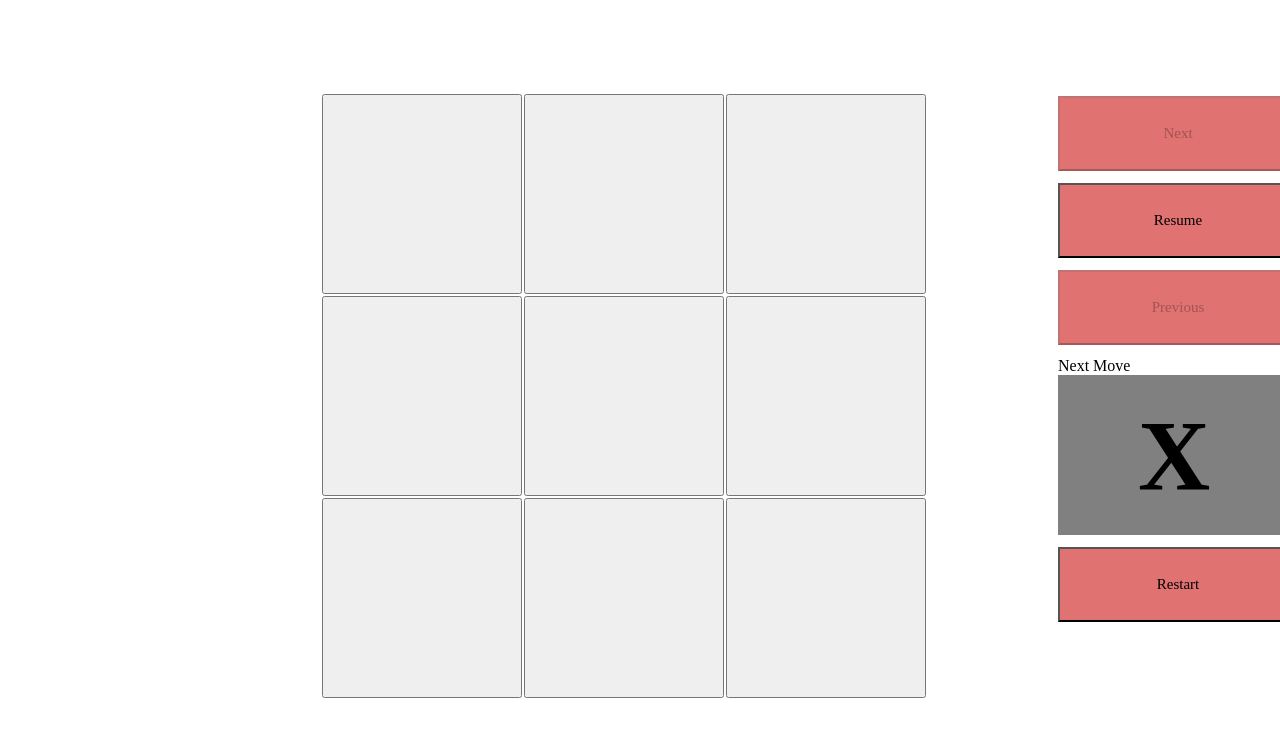
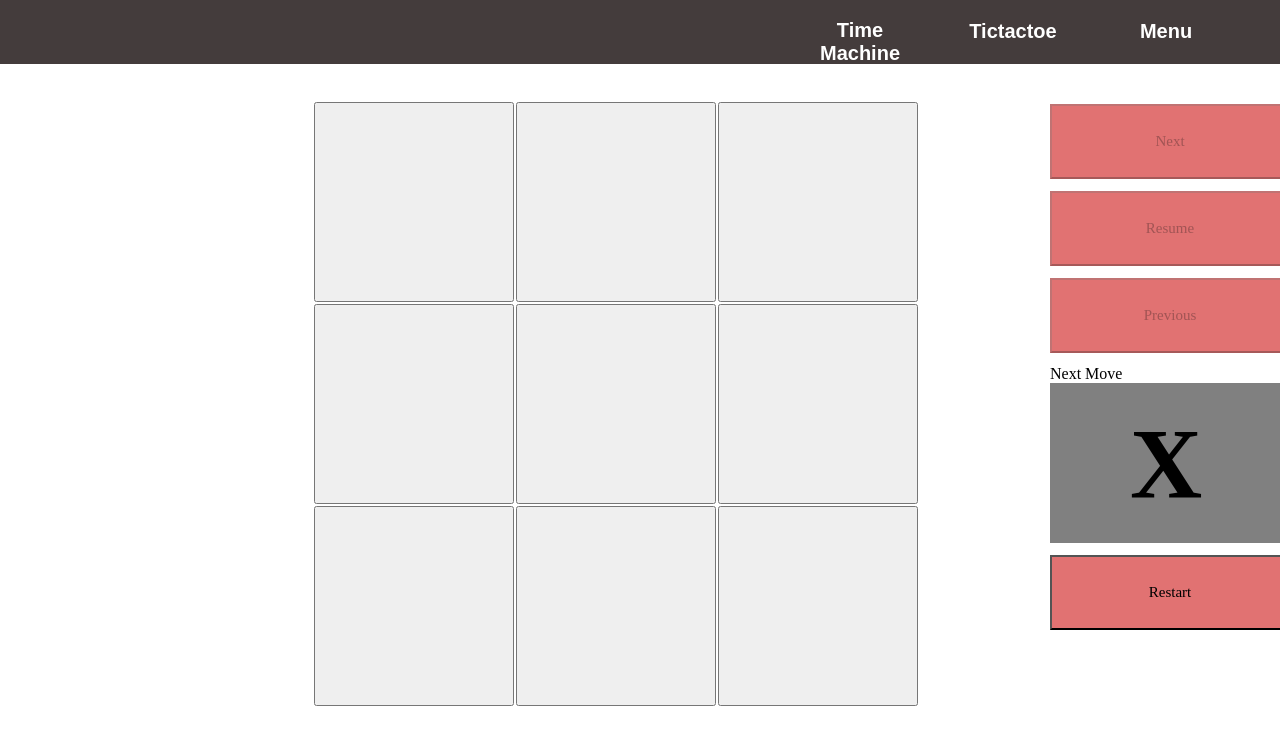
Before and after one commit to mayiPalacios/tiktaktoe-game, a React (Vite) app: page /TictacToe in a window 1280 px wide. Shown: the top 744 px of the page. Built offline with nearby package versions, Linux system fonts and the light colour scheme.

Commit message:
add navbar and replay btn and dont double tap the square button in the timemachine

```diff
--- a/src/App.tsx
+++ b/src/App.tsx
@@ -2,10 +2,12 @@ import { Routes, Route, BrowserRouter } from "react-router-dom";
 import TimeMachine from "./pages/timeMachine/timeMachine";
 import TictacToe from "./pages/ticTacToe/ticTacToe";
 import Gamemenu from "./pages/main/gameMenu";
+import Header from "./components/layout/header";
 
 function App() {
   return (
     <BrowserRouter>
+      <Header />
       <Routes>
         <Route index path="/" element={<Gamemenu />} />
         <Route path="/menu" element={<Gamemenu />} />
--- a/src/components/blocks/squareColor.tsx
+++ b/src/components/blocks/squareColor.tsx
@@ -1,11 +1,9 @@
 import { memo, useCallback, useReducer, useState } from "react";
-import usePreviousValue from "../../hooks/usePreviousValue";
 import useTimeMachine from "../../hooks/useTimeMachine";
 import { ColorObject } from "../../interfaces/InterfacesSquareColor";
 import { ColorValue } from "../../interfaces/InterfacesSquareColor";
 import reducer from "../../utils/reducer";
 import { Istate } from "../../interfaces/typeReduce";
-import TimeMachine from "../../pages/timeMachine/timeMachine";
 
 const divColors: ColorObject[] = [
   { value: "red" as ColorValue, type: "bg" },
@@ -37,10 +35,15 @@ const SquareColor = () => {
   const [state, dispatch] = useReducer(reducer, initialState);
 
   const previousCurrent = useTimeMachine<number>(currentDivIndex);
-  console.log(previousCurrent.getPreviousValue() + " getpre");
+  console.log(previousCurrent.previousvalue);
+
   const handleDivClick = (index: number) => {
-    setCurrentDivIndex(index);
-    dispatch({ type: "current", onload: { current: index } });
+    if (previousCurrent.previousvalue.includes(index)) {
+      console.log("lo siento no puede seleccionar dos veces el mismo cuadro");
+    } else {
+      setCurrentDivIndex(index);
+      dispatch({ type: "current", onload: { current: index } });
+    }
   };
 
   const handleBackClick = useCallback(() => {
--- a/src/components/blocks/squareTictactoe.tsx
+++ b/src/components/blocks/squareTictactoe.tsx
@@ -11,6 +11,9 @@ interface Iplayer {
 
 const SquareTictactoe = () => {
   const [winner, setWinner] = useState<string>("");
+  const [showAlert, setShowAlert] = useState<boolean>(false);
+  const [replay, setReplay] = useState(false);
+  const [index, setIndex] = useState(0);
   const [currentPlayer, setCurrentPlayer] = useState<Iplayer>({
     moves: Array(9).fill(""),
     whoisNext: true,
@@ -38,6 +41,7 @@ const SquareTictactoe = () => {
     if (isWinner) {
       console.log(isWinner);
       setWinner(isWinner);
+      setShowAlert(true);
     }
   }, [currentPlayer.moves]);
 
@@ -46,6 +50,7 @@ const SquareTictactoe = () => {
       if (winner !== "") {
         return;
       }
+
       const newMoves = currentPlayer.moves.slice();
       newMoves[index] = currentPlayer.whoisNext ? "X" : "O";
       setCurrentPlayer((prevPlayer) => ({
@@ -72,7 +77,7 @@ const SquareTictactoe = () => {
       type: "current",
       payload: {
         current: timeMachine.previousvalue.length - 1,
-        isAvailable: true,
+        isAvailable: false,
       },
     });
   }, [timeMachine.getPreviousValue]);
@@ -80,34 +85,77 @@ const SquareTictactoe = () => {
   const handleRestartBtn = useCallback(() => {
     setCurrentPlayer({ moves: Array(9).fill(""), whoisNext: true });
     setWinner("");
+    setReplay(false);
     dispatch({
       type: "current",
       payload: { current: 0, isAvailable: false },
     });
   }, []);
 
+  const handleReplay = useCallback(() => {
+    setReplay(true);
+    setInterval(() => {
+      setIndex((event) => {
+        if (event + 1 < timeMachine.previousvalue.length) {
+          return event + 1;
+        }
+        return event;
+      });
+    }, 500);
+  }, []);
+
   return (
     <div className="container__main">
+      {showAlert && (
+        <div className="container__alert">
+          <div className="alert__content" id="cookiesPopup">
+            <img
+              src="https://cdn-icons-png.flaticon.com/512/1021/1021100.png"
+              alt="cookies-img"
+            />
+            <p>The Winner is {winner}</p>
+            <button className="btn__accept" onClick={() => setShowAlert(false)}>
+              <h2>Amazing</h2>
+            </button>
+          </div>
+        </div>
+      )}
+
       <div className="container__square--tictactoe">
         {!available.available &&
+          !replay &&
           currentPlayer.moves.map((event, index) => (
             <button
               key={`_${index + 1}`}
               onClick={() => handleButtonClick(index)}
+              disabled={false}
             >
               {currentPlayer.moves[index]}
             </button>
           ))}
         {available.available &&
+          !replay &&
           timeMachine.previousvalue[available.current].map((event, index) => (
             <button
               key={`_${index + 1}`}
               onClick={() => handleButtonClick(index)}
+              disabled={true}
+            >
+              {event}
+            </button>
+          ))}
+        {replay &&
+          timeMachine.previousvalue[index].map((event, index) => (
+            <button
+              key={`_${index + 1}`}
+              onClick={() => handleButtonClick(index)}
+              disabled={true}
             >
               {event}
             </button>
           ))}
       </div>
+
       <div className="container__sidebar--btn">
         <button
           onClick={() => {
@@ -117,15 +165,23 @@ const SquareTictactoe = () => {
         >
           <span>Next</span>
         </button>
-        <button onClick={handleResumeBtn}>
-          <span>Resume</span>
-        </button>
+        {winner === "" ? (
+          <button onClick={handleResumeBtn} disabled={!available.available}>
+            <span>Resume</span>
+          </button>
+        ) : (
+          <button onClick={handleReplay}>
+            <span>Replay</span>
+          </button>
+        )}
+
         <button
           disabled={available.current <= 1}
           onClick={() => handlePreviousBtn()}
         >
           <span>Previous</span>
         </button>
+
         <div>
           <span>Next Move</span>
           <div id="div__next--move">
@@ -133,7 +189,7 @@ const SquareTictactoe = () => {
               {winner === "" ? (currentPlayer.whoisNext ? "X" : "O") : winner}
             </h1>
           </div>
-          <button>Restart</button>
+          <button onClick={handleRestartBtn}>Restart</button>
         </div>
       </div>
     </div>
--- /dev/null
+++ b/src/components/layout/header.tsx
@@ -0,0 +1,35 @@
+import { useNavigate } from "react-router-dom";
+
+const Header = () => {
+  const navigate = useNavigate();
+
+  const handleTimeMachine = () => {
+    navigate("/TimeMachine");
+  };
+
+  const handleTictactoe = () => {
+    navigate("/TictacToe");
+  };
+
+  const handleMenu = () => {
+    navigate("/menu");
+  };
+
+  return (
+    <div className="container__header">
+      <div>
+        <button className="header__btn" onClick={handleTimeMachine}>
+          <h2>Time Machine</h2>
+        </button>
+        <button className="header__btn" onClick={handleTictactoe}>
+          <h2>Tictactoe</h2>
+        </button>
+        <button className="header__btn" onClick={handleMenu}>
+          <h2>Menu</h2>
+        </button>
+      </div>
+    </div>
+  );
+};
+
+export default Header;
--- a/src/styles/components/_mainContainers.scss
+++ b/src/styles/components/_mainContainers.scss
@@ -1,12 +1,12 @@
 .container__main {
   display: flex;
-  margin-top: 8vh;
+  margin-top: 1vh;
   margin-left: 12vw;
 }
 
 .container__game--menu {
   display: flex;
-  margin-top: 30vh;
+  margin-top: 25vh;
   margin-left: 35vw;
   gap: 30px;
 }
--- /dev/null
+++ b/src/styles/components/_modalAlert.scss
@@ -0,0 +1,61 @@
+.container__alert {
+  bottom: 0;
+  left: 0;
+  right: 0;
+  display: block;
+  font-family: "Roboto", sans-serif;
+  margin: 25vh 42vw;
+  position: absolute;
+  justify-content: center;
+  top: 0;
+  align-items: center;
+
+  button:hover {
+    cursor: pointer;
+  }
+}
+
+.alert__content {
+  width: 320px;
+  display: flex;
+  flex-direction: column;
+  align-items: center;
+  background-color: #fff;
+  color: #000;
+  text-align: center;
+  border-radius: 20px;
+  padding: 30px 30px 70px;
+  border-radius: 1rem;
+  box-shadow: 0 1rem 1rem rgba(0, 0, 0, 0.2);
+}
+
+.alert__content button.close {
+  width: 30px;
+  font-size: 20px;
+  color: #c0c5cb;
+  align-self: flex-end;
+  background-color: transparent;
+  border: none;
+  margin-bottom: 10px;
+}
+
+.alert__content img {
+  width: 82px;
+  margin-bottom: 15px;
+}
+
+.alert__content p {
+  margin-bottom: 40px;
+  font-size: 18px;
+}
+
+.alert__content button.btn__accept {
+  background-color: #ed6755;
+  border: none;
+  border-radius: 5px;
+  width: 200px;
+  padding: 14px;
+  font-size: 16px;
+  color: white;
+  box-shadow: 0px 6px 18px -5px rgba(237, 103, 85, 1);
+}
--- /dev/null
+++ b/src/styles/components/_navbar.scss
@@ -0,0 +1,34 @@
+.header__btn {
+  background-color: transparent;
+  height: 7.7vh;
+  width: 10vw;
+  border: none;
+  h2 {
+    color: #fff;
+  }
+  margin-top: 1px;
+}
+
+.container__header {
+  width: 100%;
+  display: flex;
+  flex-direction: row-reverse;
+  background-color: rgb(68, 60, 60);
+  height: 8vh;
+  div {
+    display: flex;
+    gap: 25px;
+    position: absolute;
+    margin-right: 50px;
+    button:hover {
+      cursor: pointer;
+    }
+    button:focus {
+      background-color: black;
+    }
+  }
+}
+
+body {
+  margin: 0;
+}
--- a/src/styles/components/_square.scss
+++ b/src/styles/components/_square.scss
@@ -1,7 +1,7 @@
 .container__block {
   display: grid;
   grid-template-columns: repeat(3, 0fr) 0fr;
-  grid-template-rows: repeat(4, 1fr) 1fr;
+  grid-template-rows: repeat(2, 1fr) 1fr;
   gap: 13px;
   margin: 30px;
   margin-left: 10em;
@@ -22,8 +22,10 @@
   margin: 30px;
   margin-left: 10em;
   button {
+    color: black;
     height: 25vh;
     width: 25vh;
+    font-size: 52px;
   }
 }
 
--- a/src/styles/styles.scss
+++ b/src/styles/styles.scss
@@ -2,3 +2,5 @@
 @import "./components/sidebarBtn";
 @import "./components/mainContainers";
 @import "./components/menuBtn";
+@import "./components/modalAlert";
+@import "./components/navbar";
```
